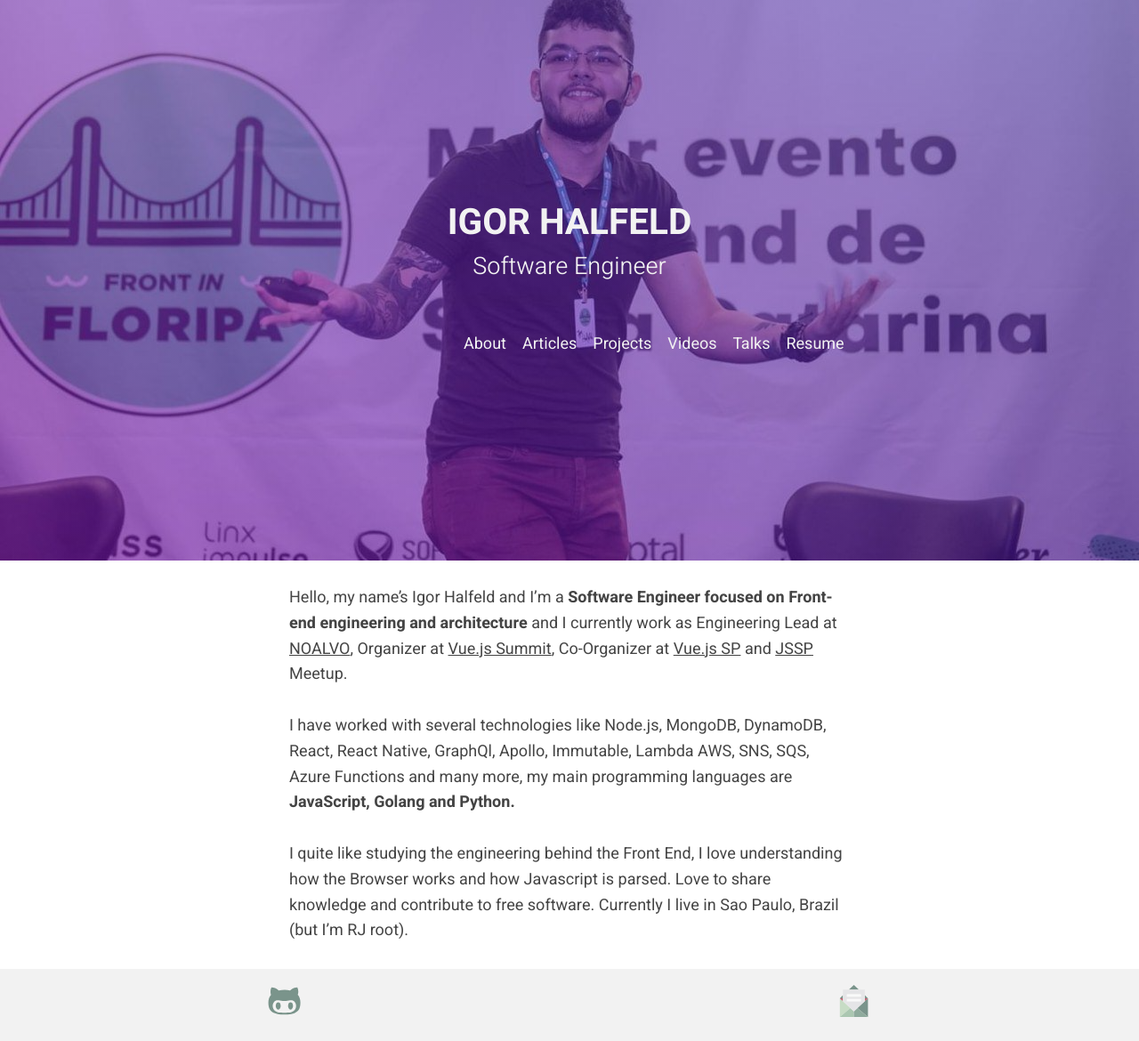
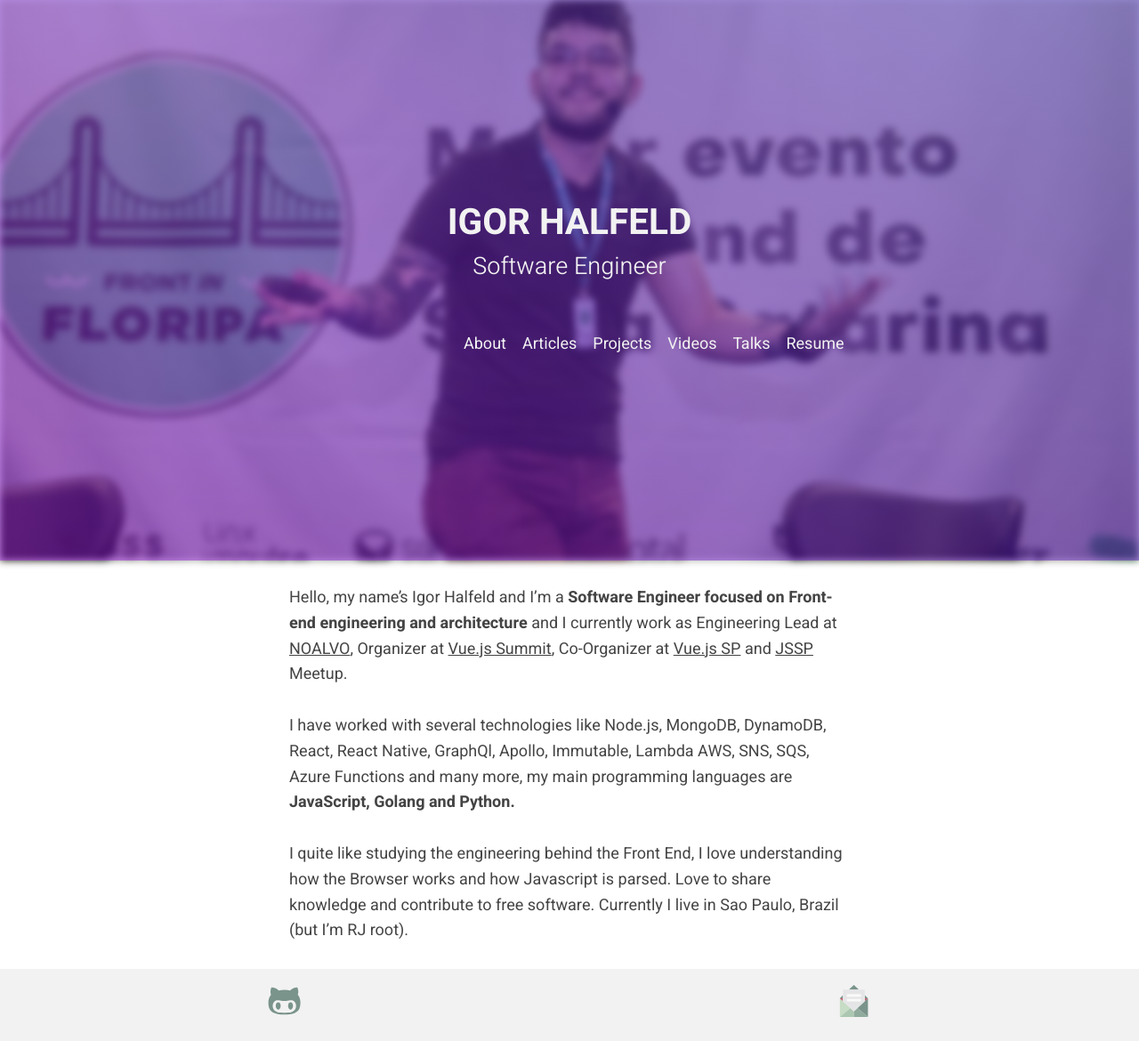
Before and after one commit to Halfeld/website, a Jekyll site: the page built from index.md, in a window 1280 px wide. Shown: the whole page at 89% size. Built offline with Jekyll 4.4.1, drawn with Linux system fonts in a browser that asks for light colours.

Commit message:
add: blur on banner

```diff
--- a/_sass/_base.scss
+++ b/_sass/_base.scss
@@ -47,7 +47,7 @@
   width: 100vw;
   height: 70vh;
   background-image: url('/assets/img/banner4.jpg');
-  // -webkit-filter: blur(3px);
+  -webkit-filter: blur(4px);
   background-repeat: no-repeat;
   background-size: cover;
   background-position: 50% 50%;
```
